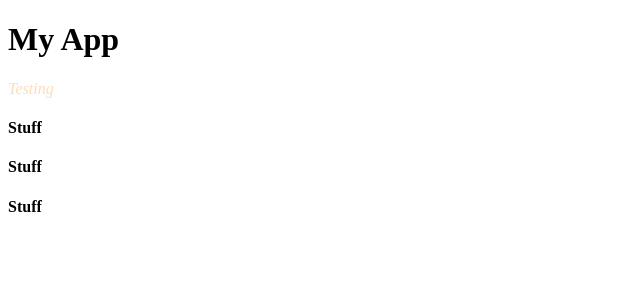
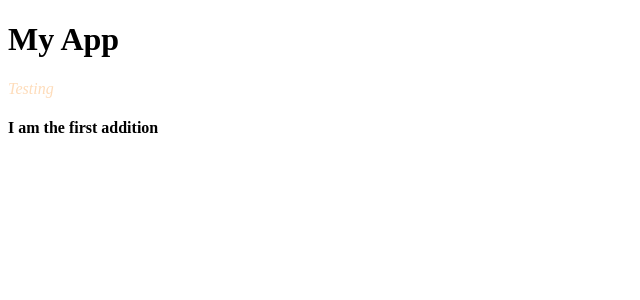
Before and after one commit to cmking54/angular-base, an Angular app: page / in a window 1280 px wide. Shown: the top 300 px of the page, without its empty margins (0-640 px from the left). Built offline with nearby package versions, Linux system fonts and the light colour scheme.

Commit message:
Added input and output

```diff
--- a/src/app/additionalModule/add.component.html
+++ b/src/app/additionalModule/add.component.html
@@ -1 +1 @@
-<h4>Stuff</h4>
+<h4>{{ addComp.text }}</h4>
--- a/src/app/additionalModule/add.component.ts
+++ b/src/app/additionalModule/add.component.ts
@@ -1,4 +1,7 @@
 import { Component, OnInit } from '@angular/core';
+import { Input } from '@angular/core';
+import { Output, EventEmitter } from '@angular/core';
+// all above
 
 @Component({
   selector: 'app-add',
@@ -8,4 +11,14 @@ import { Component, OnInit } from '@angular/core';
 export class AdditionalComponent implements OnInit {
   constructor() {}
   ngOnInit() {}
+
+  // my work below
+  thing = "Different Stuff";
+  @Input() addComp; // if nothing added to parenthesis, variable is default
+  // @Input('ADDCOMPALIAS') is not recommended
+  @Output() addMoreAdd = new EventEmitter();
+  onAdd() {
+    console.log('adding');
+    this.addMoreAdd.emit(this.addComp);
+  }
 }
--- a/src/app/app.component.html
+++ b/src/app/app.component.html
@@ -1,5 +1,6 @@
 <h1>My App</h1>
 <p class="description">Testing</p>
-<app-add></app-add>
-<app-add></app-add>
-<app-add></app-add>
+<app-add
+  (addMoreAdd)="onAddMoreAdd($event)"
+  [addComp]="firstAdd">
+</app-add>
--- a/src/app/app.component.ts
+++ b/src/app/app.component.ts
@@ -10,4 +10,11 @@ import { Component } from '@angular/core';
 })
 export class AppComponent {
   title = 'angular-base';
+  firstAdd = {
+    text: "I am the first addition"
+  };
+
+  onAddMoreAdd(addMore) {
+
+  }
 }
```
